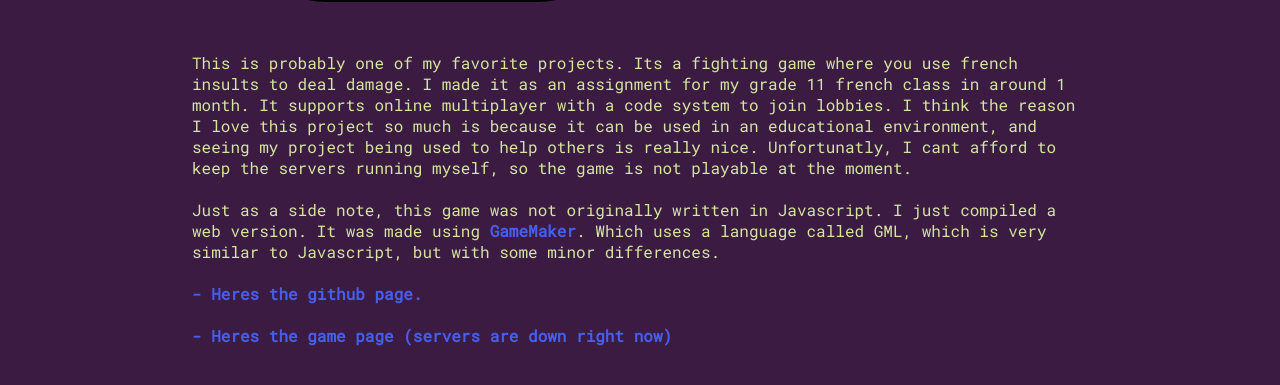
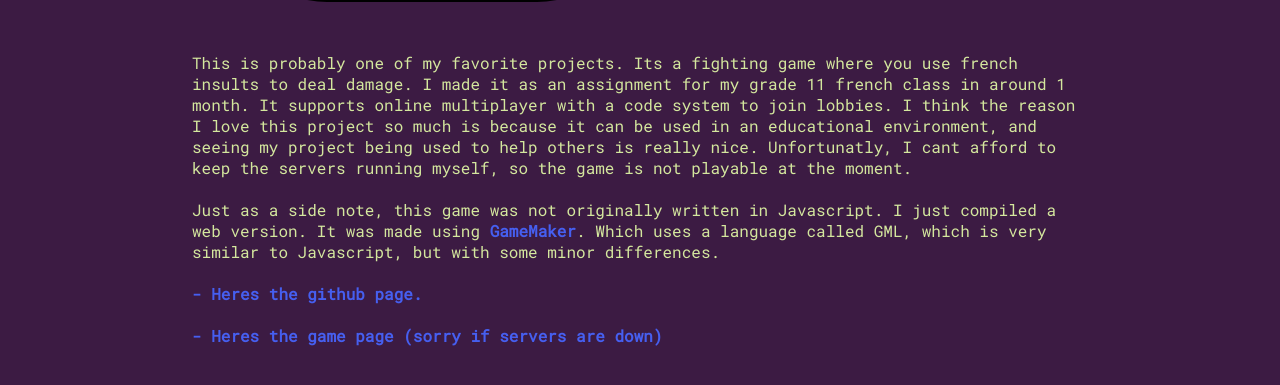
Before and after one commit to kaighe/digital-portfolio-old, a plain HTML site: page projects/MotsMechants/index.html in a window 1280 px wide. Shown: the part 301-686 px from the top of the page. Drawn offline with Linux system fonts and the light colour scheme.

Commit message:
update game url

```diff
--- a/projects/MotsMechants/index.html
+++ b/projects/MotsMechants/index.html
@@ -31,7 +31,7 @@
                 <br><br>
                 <a class="link" href="https://github.com/KaiSomething/MotsMechants", target="_blank">- Heres the github page.</a>
                 <br><br>
-                <a class="link" href="https://kaisomething.github.io/MotsMechants/", target="_blank">- Heres the game page (servers are down right now)</a>
+                <a class="link" href="motsmechants.kaialbertson.ca", target="_blank">- Heres the game page (sorry if servers are down)</a>
             </div>
 
             <link href="../../menu_style.css" rel="stylesheet" type="text/css" />
```
